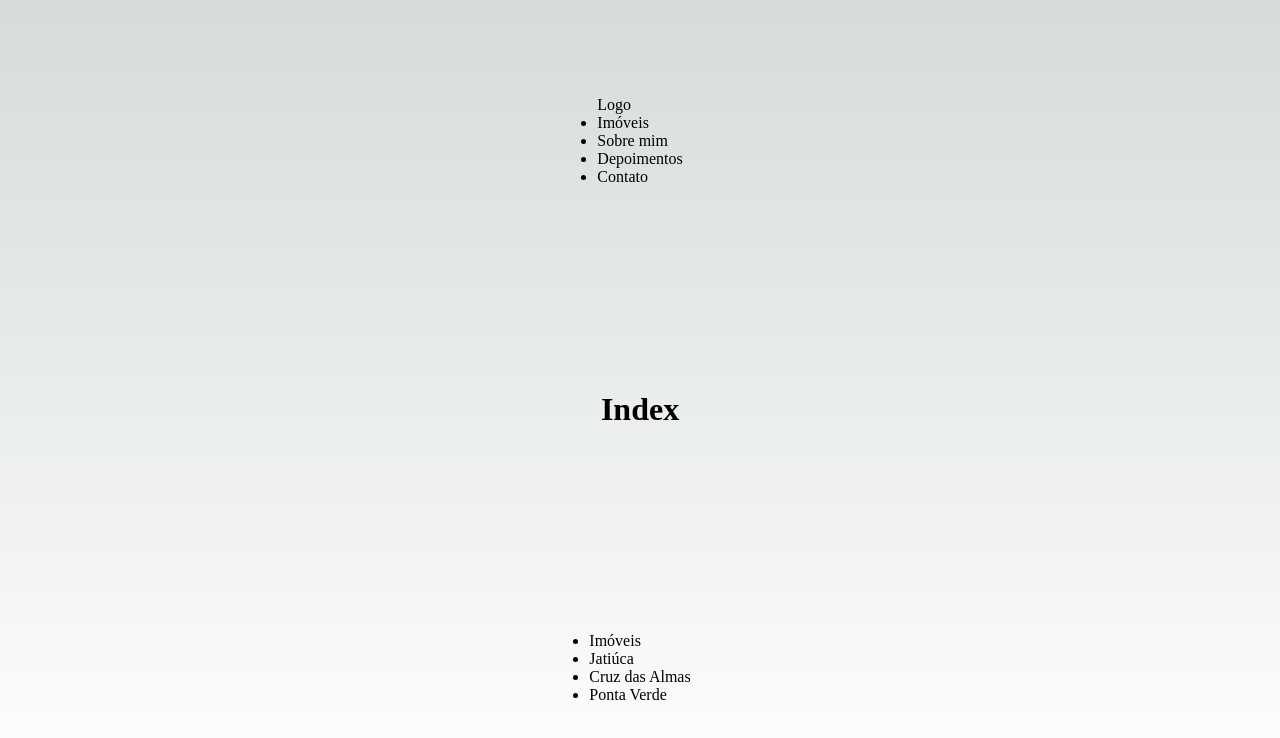
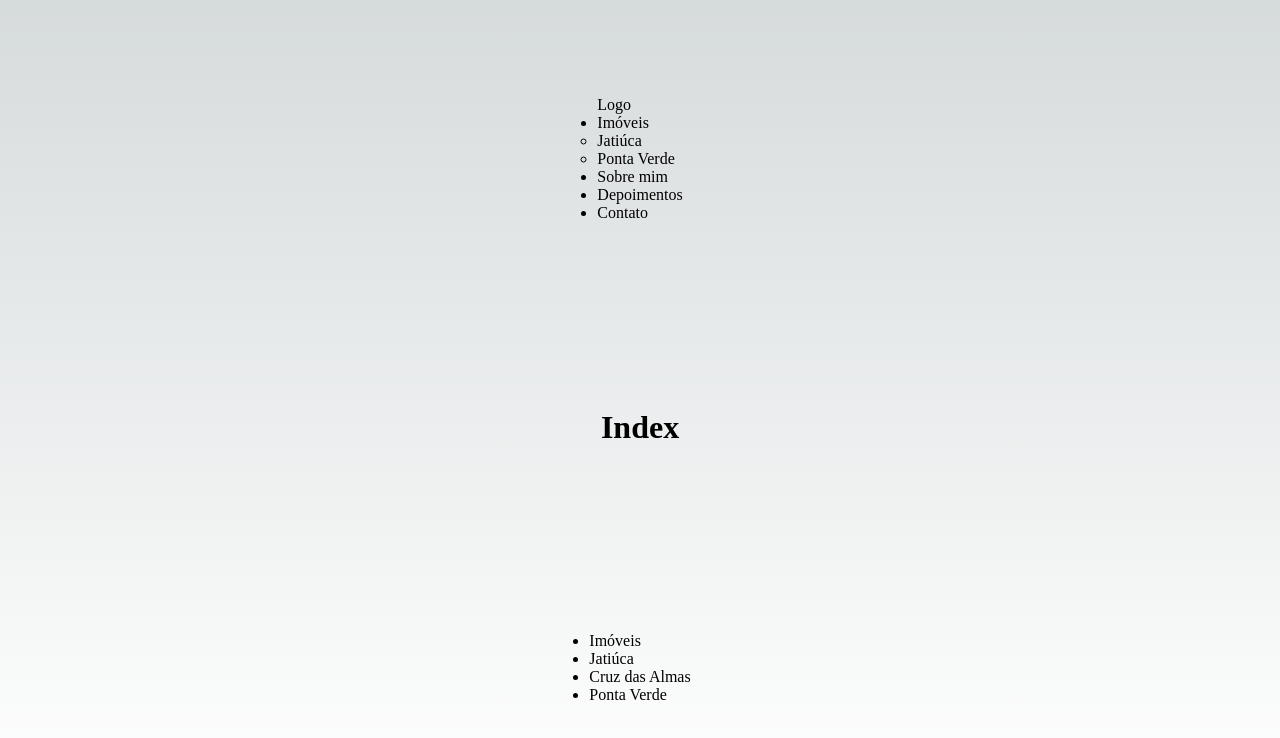
Before and after one commit to DiasJulia/wh-imoveis, a Next.js app: page / in a window 1280 px wide. Shown: the top 738 px of the page. Built offline with nearby package versions, Linux system fonts and the light colour scheme.

Commit message:
Feat(Routing Structure): Navbar routing reference to neighborhoods

```diff
--- a/src/components/Navbar/index.tsx
+++ b/src/components/Navbar/index.tsx
@@ -1,13 +1,21 @@
 import Link from 'next/link'
 import React from 'react'
 
+import imoveis from '../../data/imoveis.json';
+
 const Navbar = () => {
+    const bairros =  Array.from(new Set(imoveis.map((imovel)=>{ if(!(imovel.bairro in imoveis)) return imovel.bairro})));
   return (
     <nav>
         <Link href="/">Logo</Link>
         <ul>
             <li>
                 <Link href="/imoveis">Imóveis</Link>
+                <ul>{bairros.map((bairro) =>{
+                return <li key={bairro}>
+                        <Link href={`/${encodeURIComponent(bairro || "")}`}>{bairro}</Link>
+                        </li>
+                })}</ul>
             </li>
             <li>
                 <Link href="/">Sobre mim</Link>
--- a/src/data/imoveis.json
+++ b/src/data/imoveis.json
@@ -2,18 +2,21 @@
         "id": 1,
         "nome": "Imóvel 1",
         "tipo": "Lançamento",
-        "preço": 1000
+        "preço": 1000,
+        "bairro": "Jatiúca"
     },
     {
         "id": 2,
         "nome": "Imóvel 2",
         "tipo": "Lançamento",
-        "preço": 1000
+        "preço": 1000,
+        "bairro": "Jatiúca"
     },
     {
         "id": 3,
         "nome": "Imóvel 3",
         "tipo": "Lançamento",
-        "preço": 1000
+        "preço": 1000,
+        "bairro": "Ponta Verde"
     }
 ]
```
